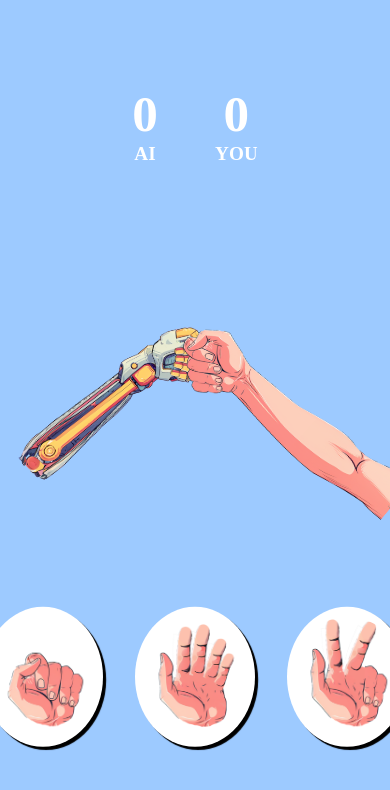
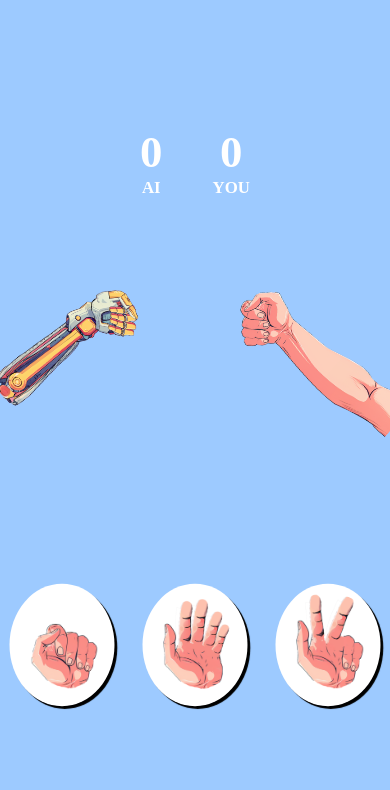
Before and after one commit to LaurentMaxhuni/rock-paper-scissors, a React (Create React App) app in the folder human-vs-ai-rps/: page / in a window 390 px wide. Shown: the top 790 px of the page. Built offline with nearby package versions, Linux system fonts and the light colour scheme.

Commit message:
Made it responsive

```diff
--- a/human-vs-ai-rps/src/App.css
+++ b/human-vs-ai-rps/src/App.css
@@ -160,22 +160,52 @@
   animation: shake-human 1.2s ease 3;
 }
 
-@media screen and (max-width: 800px) {
+@media screen and (max-width: 768px) {
   .game {
     scale: 0.8;
+  }
+
+  .result-buttons {
+    scale: 1.2;
   }
 
   .hands {
     position: relative;
     display: flex;
-    height: 75vh;
     justify-content: space-between;
+    scale: 1.2;
   }
 
   .hands img {
-
-    margin-top: 50%;
+    margin-top: 40%;
     width: 200px;
     height: 50vh;
   }
 }
+
+@media screen and (max-width: 425px) {
+  .game {
+    scale: 0.7;
+  }
+
+  .result-buttons {
+    scale: 1.4;
+  }
+
+  .hands {
+    position: relative;
+    display: flex;
+    justify-content: space-between;
+    scale: 1.4;
+  }
+
+  .hands .ai-hand {
+    margin-left: -2%;
+  }
+
+  .hands img {
+    margin-top: 50%;
+    width: 150px;
+    height: 30vh;
+  }
+}
```
Also changed, not shown: 1 other file (tests, documents, lock files or other folders).
